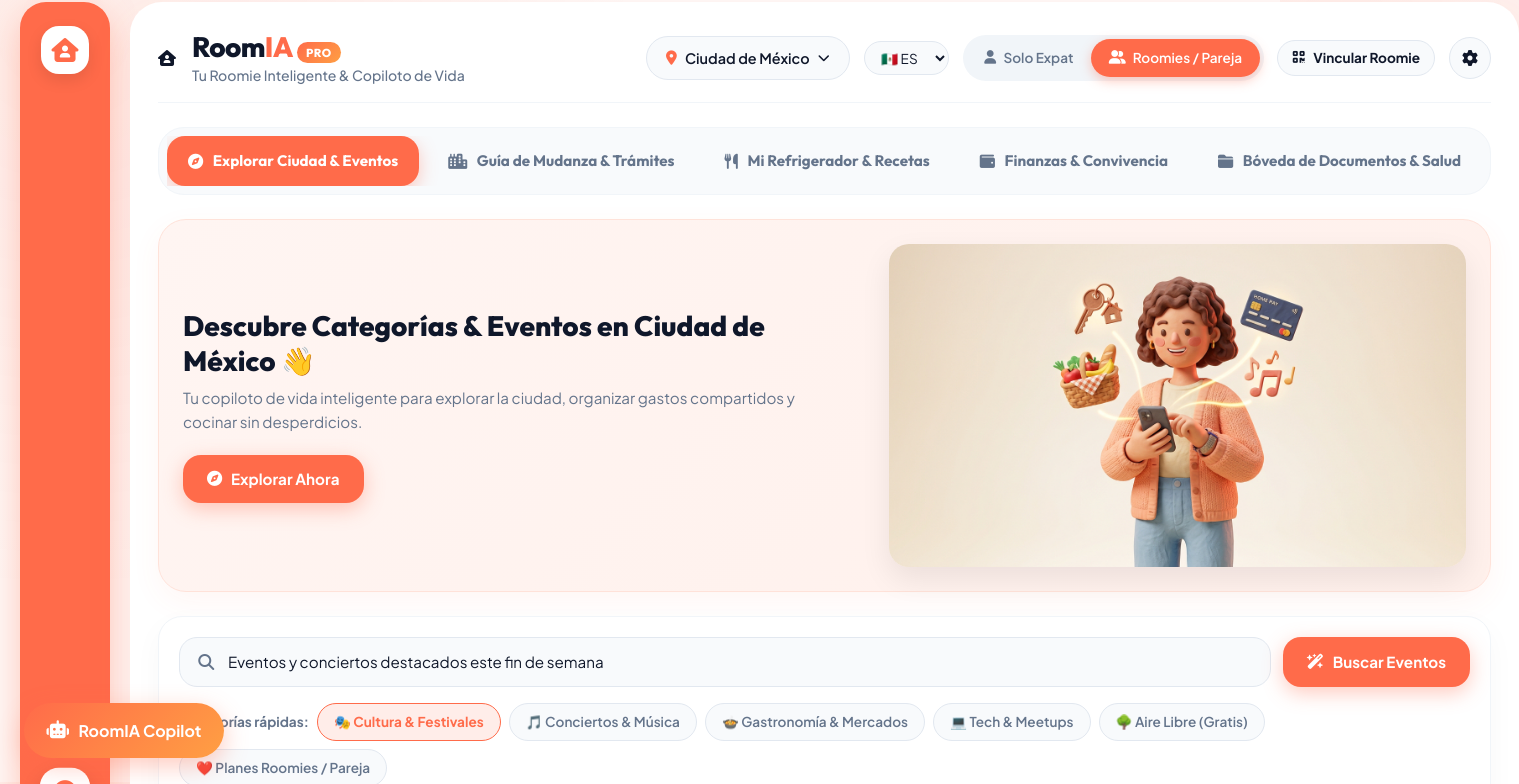
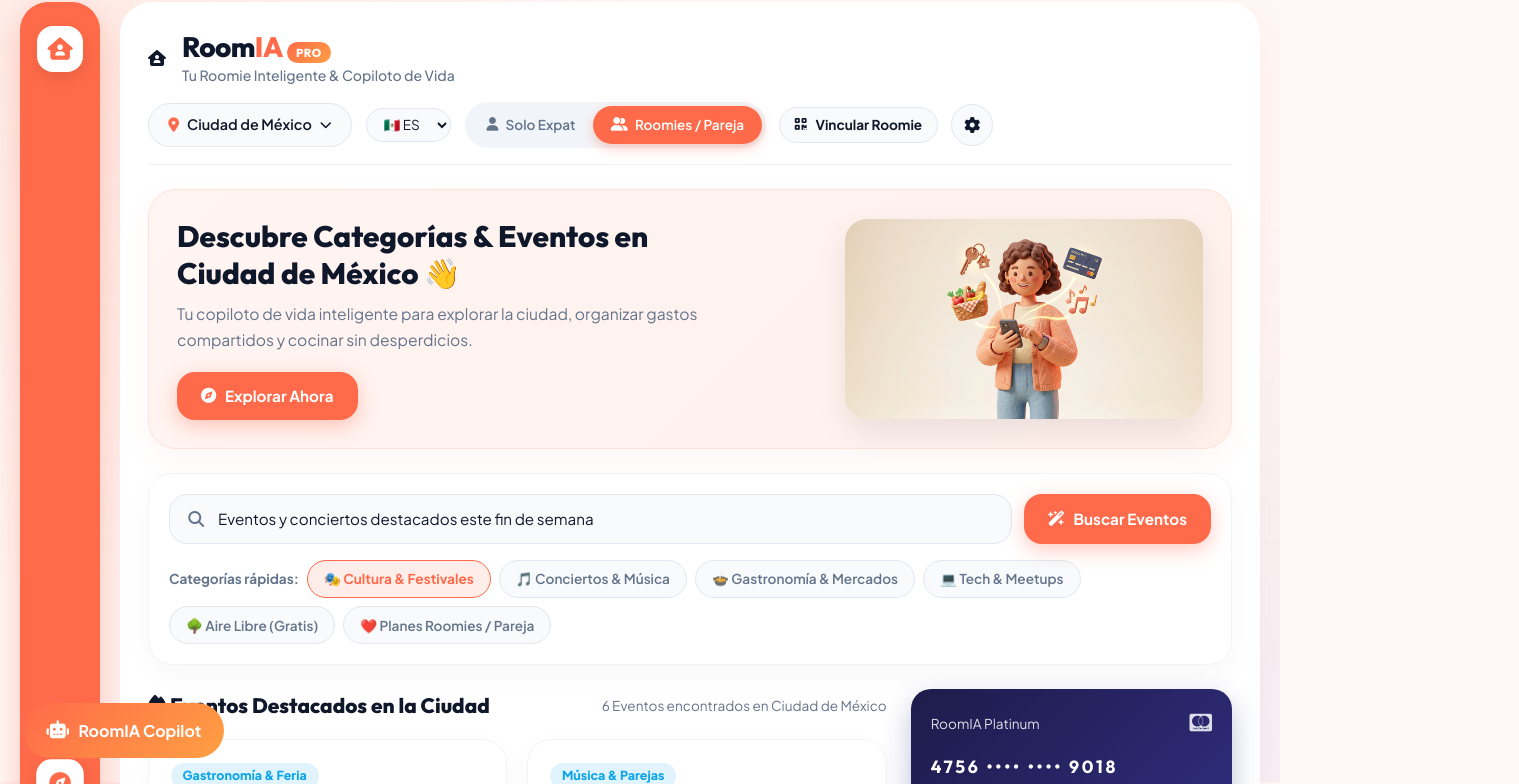
Before and after one commit to jotive/lifepilot-ai, a React (Vite) app in the folder apps/web/: page / in a window 1280 px wide. Shown: the part 18-802 px from the top of the page, 1519 px wide, since content can reach past the window. Built offline with nearby package versions, Linux system fonts and the light colour scheme.

Commit message:
fix(ux): remove duplicate top horizontal navigation bar to ensure clean single left sidebar UI

```diff
--- a/apps/web/package.json
+++ b/apps/web/package.json
@@ -4,7 +4,7 @@
   "version": "1.0.0",
   "type": "module",
   "scripts": {
-    "dev": "vite --host --port 3000",
+    "dev": "vite --host --port 3005",
     "build": "vite build",
     "preview": "vite preview"
   },
--- a/apps/web/src/App.jsx
+++ b/apps/web/src/App.jsx
@@ -127,12 +127,6 @@ export function App() {
           onOpenSettings={() => setIsSettingsOpen(true)}
         />
 
-        <Navigation
-          activeTab={activeTab}
-          onTabChange={setActiveTab}
-          mode={mode}
-        />
-
         <main className="main-content">
           {activeTab === 'city-events' && (
             <CityExplorer currentCity={currentCity} mode={mode} apiKey={tavilyApiKey} />
--- a/apps/web/styles.css
+++ b/apps/web/styles.css
@@ -29,12 +29,6 @@
 
   --border-light: rgba(226, 232, 240, 0.8);
   --border-glow: rgba(255, 107, 74, 0.3);
-  --glass-bg: rgba(255, 255, 255, 0.85);
-  --glass-blur: blur(16px);
-
-  --shadow-sm: 0 4px 12px rgba(0, 0, 0, 0.03);
-  --shadow-md: 0 16px 40px -8px rgba(255, 107, 74, 0.12), 0 4px 12px rgba(0, 0, 0, 0.04);
-  --shadow-glow: 0 8px 24px rgba(255, 107, 74, 0.35);
 
   --font-family: 'Plus Jakarta Sans', -apple-system, BlinkMacSystemFont, sans-serif;
   --font-heading: 'Outfit', -apple-system, BlinkMacSystemFont, sans-serif;
@@ -78,11 +72,11 @@ body {
   gap: 1.25rem;
 }
 
-/* Left Sidebar Navigation */
+/* Left Sidebar Navigation (Dribbble Reference Match) */
 .app-sidebar {
-  width: 90px;
+  width: 80px;
   background: var(--primary);
-  border-radius: var(--radius-lg);
+  border-radius: 28px;
   display: flex;
   flex-direction: column;
   align-items: center;
@@ -93,33 +87,33 @@ body {
 }
 
 .sidebar-logo {
-  width: 48px;
-  height: 48px;
+  width: 46px;
+  height: 46px;
   background: #ffffff;
-  border-radius: var(--radius-md);
+  border-radius: 16px;
   display: flex;
   align-items: center;
   justify-content: center;
   color: var(--primary);
-  font-size: 1.5rem;
+  font-size: 1.4rem;
   box-shadow: 0 6px 16px rgba(0, 0, 0, 0.1);
 }
 
 .sidebar-nav-list {
   display: flex;
   flex-direction: column;
-  gap: 1.25rem;
+  gap: 1.1rem;
   align-items: center;
 }
 
 .sidebar-nav-item {
-  width: 48px;
-  height: 48px;
-  border-radius: var(--radius-md);
+  width: 44px;
+  height: 44px;
+  border-radius: 14px;
   border: none;
   background: transparent;
-  color: rgba(255, 255, 255, 0.75);
-  font-size: 1.35rem;
+  color: rgba(255, 255, 255, 0.8);
+  font-size: 1.25rem;
   cursor: pointer;
   display: flex;
   align-items: center;
@@ -136,7 +130,7 @@ body {
   background: #ffffff;
   color: var(--primary);
   box-shadow: 0 8px 20px rgba(0, 0, 0, 0.12);
-  transform: scale(1.05);
+  transform: scale(1.08);
 }
 
 /* Main Canvas Body */
@@ -265,49 +259,6 @@ body {
 
 .icon-btn:hover { border-color: var(--primary); color: var(--primary); }
 
-/* Horizontal Category Navigation Tabs */
-.main-nav {
-  background: #f8fafc;
-  border-radius: var(--radius-lg);
-  padding: 0.5rem;
-  border: 1px solid #f1f5f9;
-}
-
-.nav-track {
-  display: flex;
-  gap: 0.5rem;
-  overflow-x: auto;
-  scrollbar-width: none;
-  -ms-overflow-style: none;
-}
-.nav-track::-webkit-scrollbar { display: none; }
-
-.nav-tab {
-  display: flex;
-  align-items: center;
-  gap: 0.6rem;
-  padding: 0.75rem 1.25rem;
-  border: 1px solid transparent;
-  background: transparent;
-  color: var(--text-muted);
-  font-family: var(--font-heading);
-  font-weight: 700;
-  font-size: 0.95rem;
-  border-radius: var(--radius-md);
-  cursor: pointer;
-  white-space: nowrap;
-  transition: var(--transition-fast);
-}
-
-.nav-tab:hover { color: var(--text-main); background: rgba(255, 107, 74, 0.08); }
-
-.nav-tab.active {
-  background: var(--primary);
-  color: #ffffff;
-  box-shadow: 0 6px 18px rgba(255, 107, 74, 0.35);
-}
-.nav-tab.active i { color: #ffffff; }
-
 /* Panels Layout */
 .main-content { flex: 1; }
 
@@ -356,11 +307,11 @@ body {
   font-weight: 700;
 }
 
-/* 3D Hero Widget Banner */
+/* 3D Hero Widget Banner (Claymorphic) */
 .hero-3d-banner {
   background: linear-gradient(135deg, #fff5f2 0%, #fff0eb 100%);
   border-radius: 28px;
-  padding: 1.5rem;
+  padding: 1.75rem;
   display: flex;
   align-items: center;
   justify-content: space-between;
@@ -369,14 +320,15 @@ body {
   box-shadow: 0 10px 30px rgba(255, 107, 74, 0.06);
 }
 
-.hero-3d-text { max-width: 50%; }
-.hero-3d-text h3 { font-family: var(--font-heading); font-size: 1.75rem; font-weight: 800; color: var(--text-main); line-height: 1.25; margin-bottom: 0.5rem; }
-.hero-3d-text p { font-size: 0.95rem; color: var(--text-muted); margin-bottom: 1.25rem; }
+.hero-3d-text { max-width: 55%; }
+.hero-3d-text h3 { font-family: var(--font-heading); font-size: 1.85rem; font-weight: 800; color: var(--text-main); line-height: 1.25; margin-bottom: 0.6rem; }
+.hero-3d-text p { font-size: 0.98rem; color: var(--text-muted); margin-bottom: 1.25rem; }
 
 .hero-3d-img {
-  max-width: 45%;
-  border-radius: 20px;
-  box-shadow: 0 12px 30px rgba(0, 0, 0, 0.08);
+  max-width: 40%;
+  height: 200px;
+  border-radius: 22px;
+  box-shadow: 0 14px 32px rgba(0, 0, 0, 0.08);
   object-fit: cover;
 }
 
```
